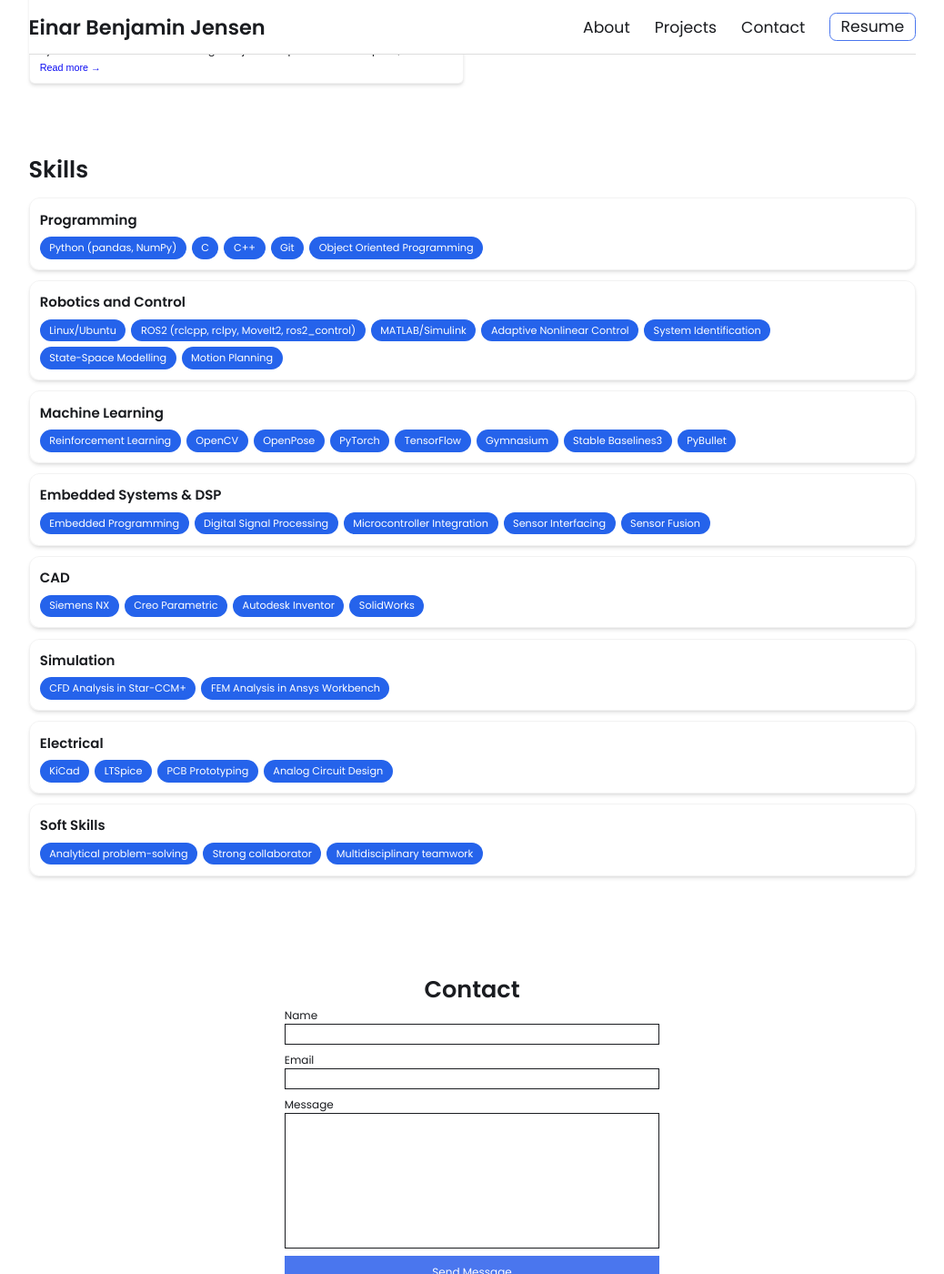
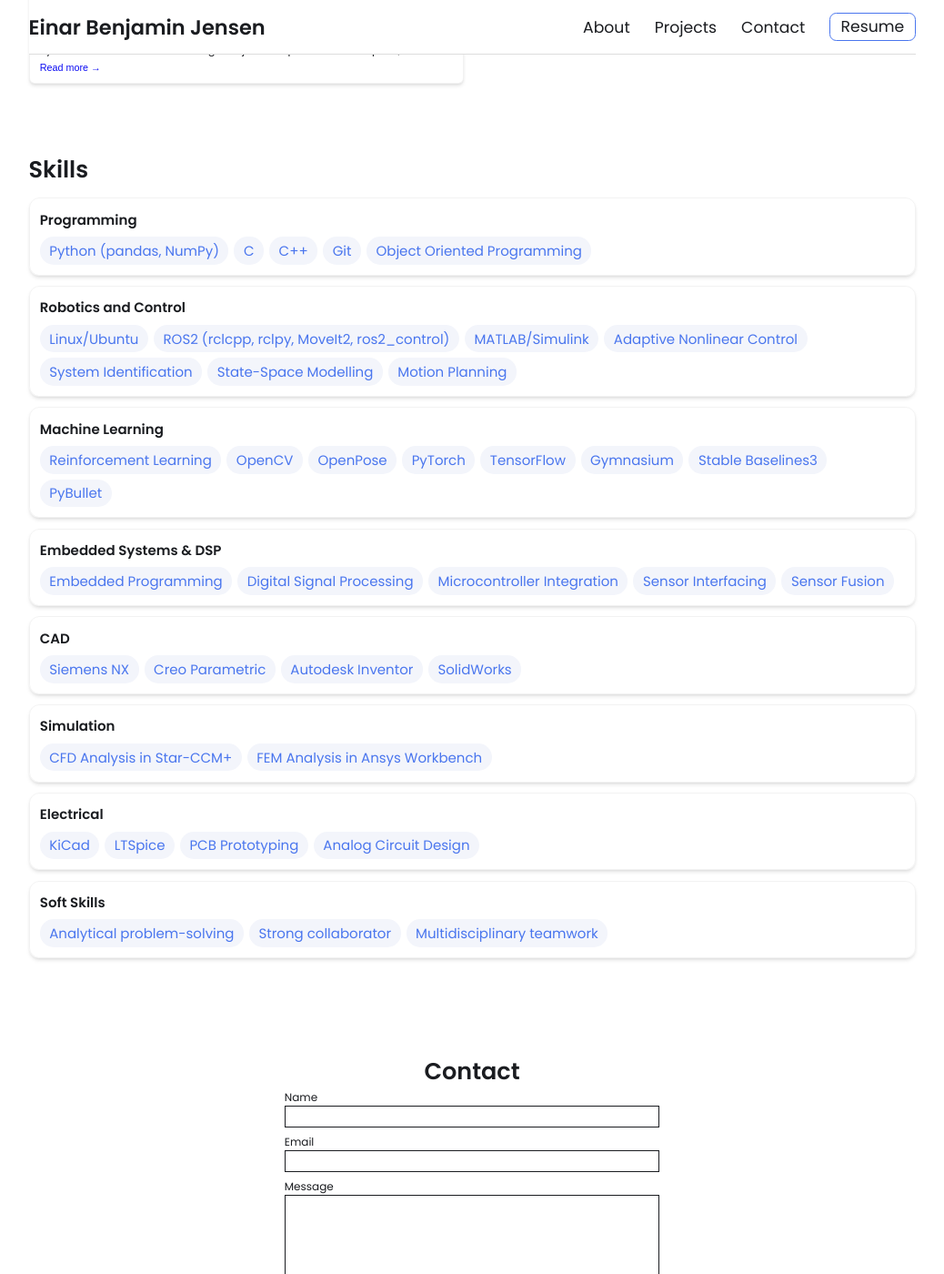
Before and after one commit to ebj17/ebj17.github.io, a Jekyll site: the page built from index.html, in a window 1280 px wide and 1400 px high, scrolled down 2774 px. Shown: the whole window at 91% size, without its empty margins (121-1159 px from the left). Built offline with Jekyll 4.4.1, drawn with Linux system fonts in a browser that asks for light colours.

Commit message:
Revert skills pill colour and increase font size to match category labels
Co-Authored-By: Claude Sonnet 4.6 <noreply@anthropic.com>

```diff
--- a/css/styles.css
+++ b/css/styles.css
@@ -455,10 +455,10 @@ nav .mobile-nav {
     justify-content: center;
     align-items: center;
     padding: 5px 14px;
-    background-color: #2563eb; /* tuning: skills pill background colour */
-    color: #ffffff; /* tuning: skills pill text colour */
+    background-color: var(--light-background-color);
+    color: var(--link-color);
     border-radius: 20px;
-    font-size: 15px; /* tuning: skills pill font size */
+    font-size: 20px; /* tuning: skills pill font size — matches category label */
     font-weight: 500;
 }
 
```
